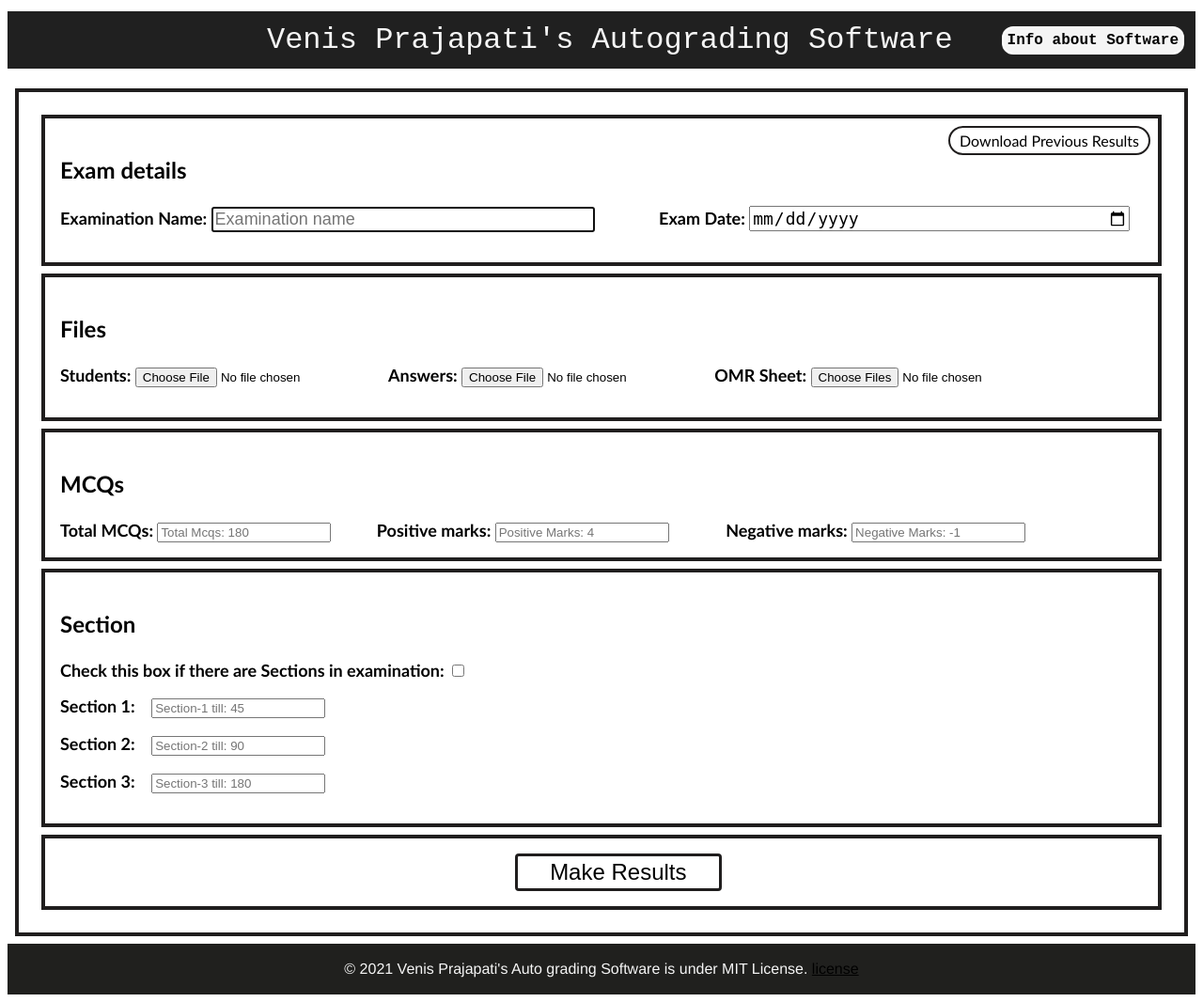
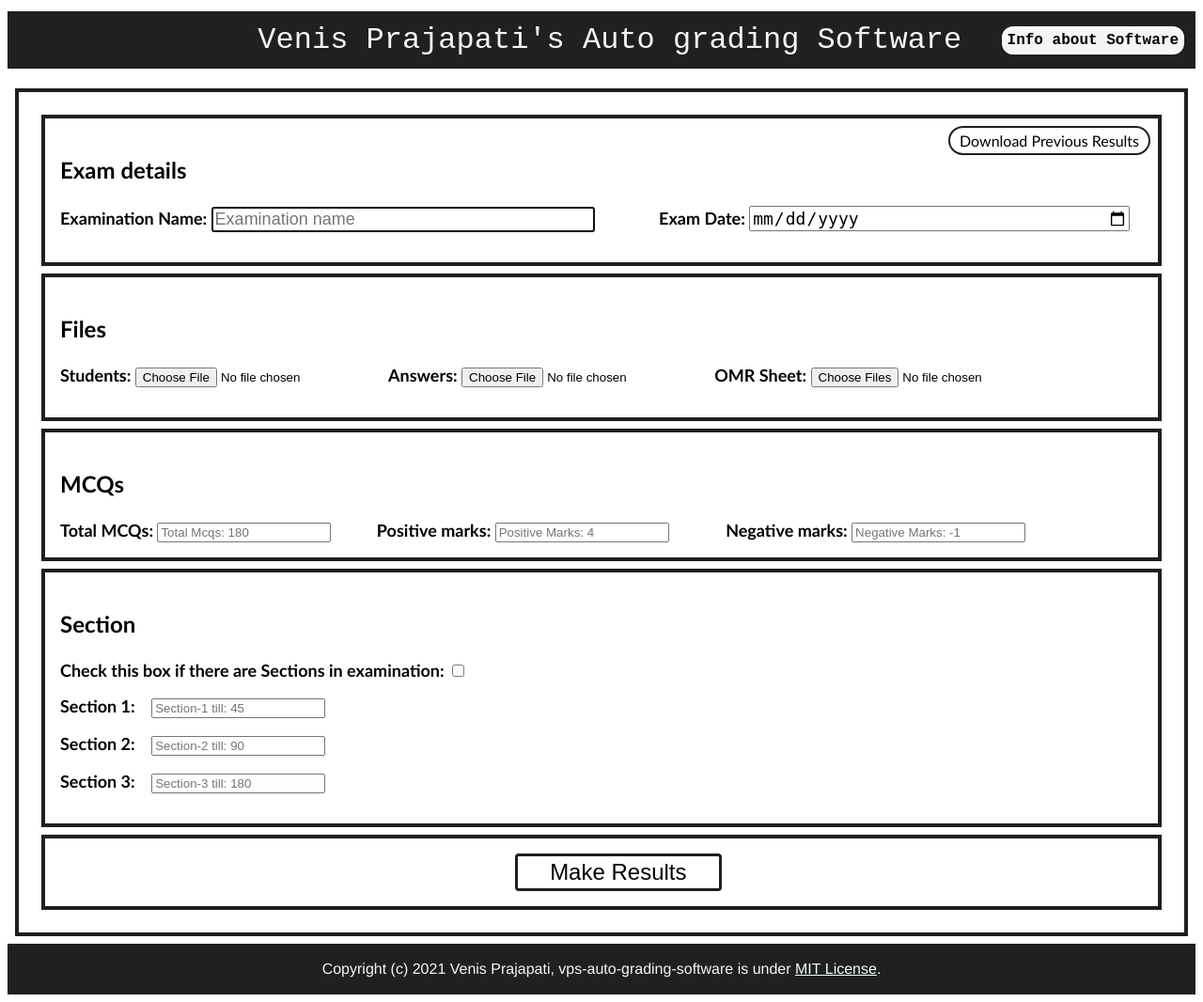
Before and after one commit to venisprajapati/vps-auto-grading-software, a Flask app: page / in a window 1280 px wide. Shown: the whole page at 94% size. Run offline with Flask 2, Linux system fonts and the light colour scheme.

Commit message:
Important examples updated. #7

```diff
--- /dev/null
+++ b/run.txt
@@ -0,0 +1,2 @@
+"env/Scripts/activate.bat"
+"env/Scripts/python.exe"
--- a/templates/base.html
+++ b/templates/base.html
@@ -18,8 +18,8 @@
 
     <footer>
 
-        <p>© 2021 Venis Prajapati's Auto grading Software is under MIT License. <a
-                href="https://github.com/venisprajapati/vps-auto-grading-software/blob/main/LICENSE">license</a></p>
+        <p>Copyright (c) 2021 Venis Prajapati, vps-auto-grading-software is under <a style="color: azure;"
+                href="https://github.com/venisprajapati/vps-auto-grading-software/blob/main/LICENSE">MIT License</a>.</p>
 
     </footer>
 
--- a/templates/index.html
+++ b/templates/index.html
@@ -12,7 +12,7 @@
 
     <h1 style="padding-left: 224px;" class="v1">
 
-        Venis Prajapati's Autograding Software
+        Venis Prajapati's Auto grading Software
 
         <a style="float: right;" class="info-links" href="/info">Info about Software</a>
 
--- a/templates/info.html
+++ b/templates/info.html
@@ -12,7 +12,7 @@
 
     <h1 class="v1">
 
-        Venis Prajapati's Autograding Software
+        Venis Prajapati's Auto grading Software
 
     </h1>
 
--- a/templates/result.html
+++ b/templates/result.html
@@ -10,7 +10,7 @@
 
 <div>
 
-    <h1 class="v1">Venis Prajapati's Autograding Software</h1>
+    <h1 class="v1">Venis Prajapati's Auto grading Software</h1>
 
 
     <div id="frame">
```
Also changed, not shown: examples/omrs/i1.jpg (added), examples/omrs/i2.jpg (added), examples/omrs/i3.jpg (added), examples/omrs/i4.jpg (added), examples/omrs/i5.jpg (added), examples/omrs/i6.jpg (added), 7 other files.
